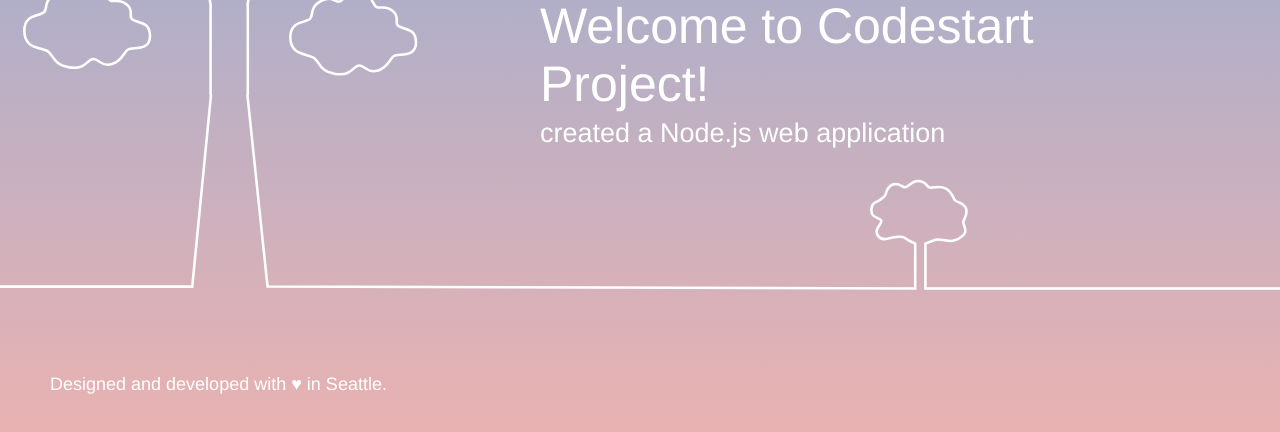
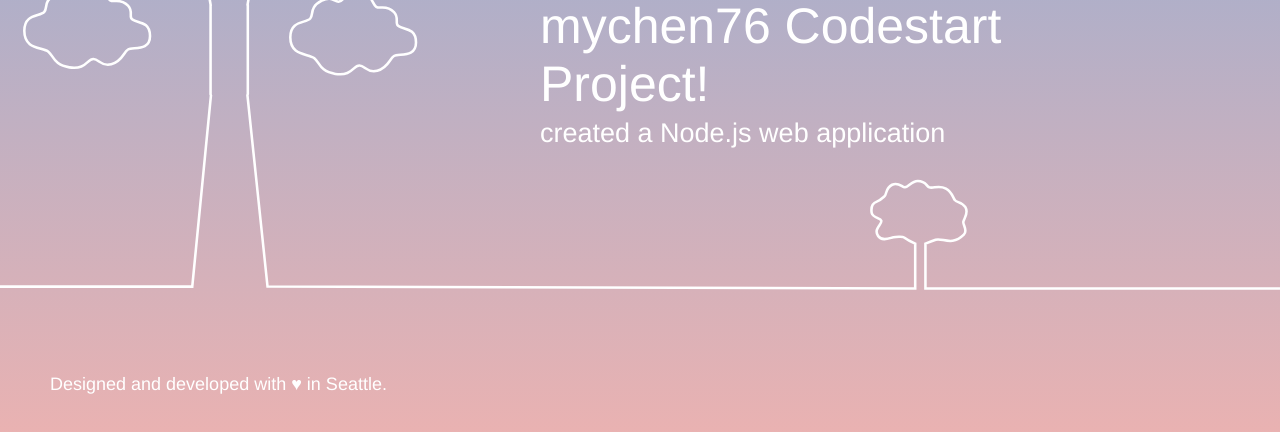
Before and after one commit to minyang-chen/codestarWebApp, a website: page public/index.html in a window 1280 px wide. Shown: the part 356-788 px from the top of the page. Drawn offline with Linux system fonts and the light colour scheme.

Commit message:
update title

```diff
--- a/public/index.html
+++ b/public/index.html
@@ -58,7 +58,7 @@
         <div class="message">
             <a class="twitter-link" href="https://twitter.com/home/?status=I%20created%20a%20project%20with%20AWS%20CodeStar!%20%23AWS%20%23AWSCodeStar%20https%3A%2F%2Faws.amazon.com%2Fcodestar"><img src="assets/img/tweet.svg" /></a>
             <div class="text">
-                <h1>Welcome to Codestart Project!</h1>
+                <h1>mychen76 Codestart Project!</h1>
                 <h2>created a Node.js web application</h2>
             </div>
         </div>
```
Also changed, not shown: tests/test.js (+1 -1 lines).
